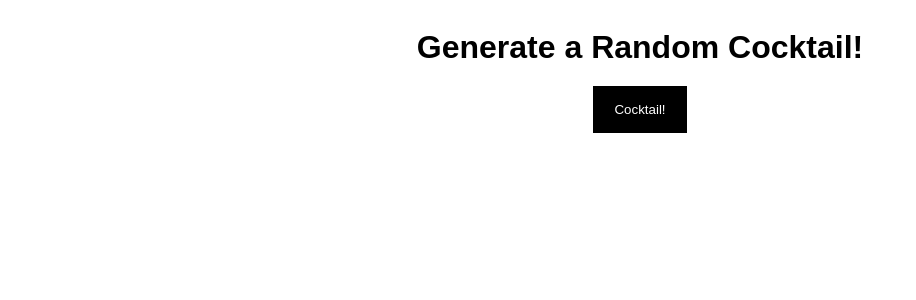
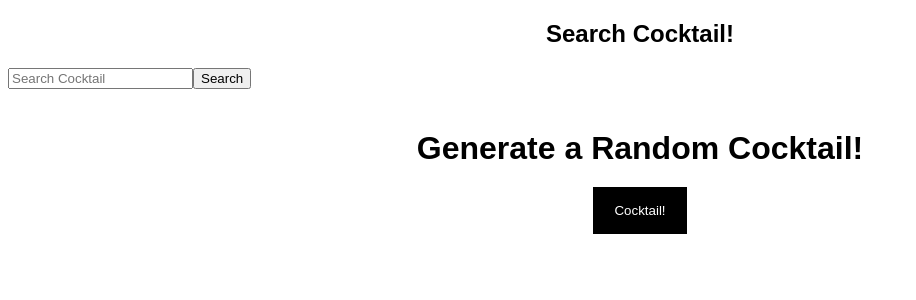
Before and after one commit to n3pite00/First-react-project, a React (Vite) app: page / in a window 1280 px wide. Shown: the top 300 px of the page, without its empty margins (0-916 px from the left). Built offline with nearby package versions, Linux system fonts and the light colour scheme.

Commit message:
Lisätty search bar API.

```diff
--- a/src/App.jsx
+++ b/src/App.jsx
@@ -1,9 +1,11 @@
 import React from 'react'
 import Cocktail from './components/Cocktail.jsx'
+import Search from './components/search.jsx'
 
 function App() {
   return (
     <>
+      <Search />
       <Cocktail />
     </>
   )
--- /dev/null
+++ b/src/components/search.jsx
@@ -0,0 +1,40 @@
+import Axios from "axios"
+import { useState } from "react"
+
+function Search() {
+
+    const [info, setInfo] = useState("")
+    const [search, setSearch] = useState("")
+
+    function generateSearch() {
+        Axios.get(`https://www.thecocktaildb.com/api/json/v1/1/search.php?s=${search}`).then(res => {
+            if(res.data.drinks) {
+                setInfo(res.data.drinks[0])
+            } else {
+                setInfo({strDrink: "No drinks found", strInstructions: ""})
+            }
+
+        })
+    }
+
+    const handleChange = (event) => {
+        setSearch(event.target.value)
+    }
+
+    return (
+        <>
+        <h2> Search Cocktail!</h2>
+        <input
+            type="text"
+            placeholder="Search Cocktail"
+            onChange={handleChange}
+            value={search}
+        />
+        <button onClick= {generateSearch}> Search </button>
+        <h2>{info.strDrink}</h2>
+        <p>{info.strInstructions}</p>
+        </>
+    )
+}
+
+export default Search
```
